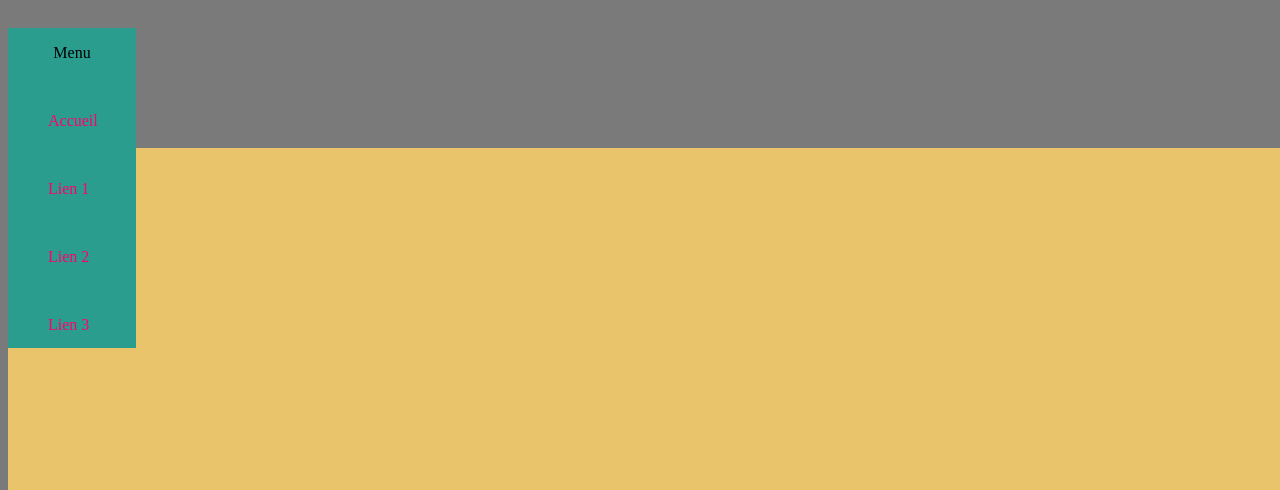
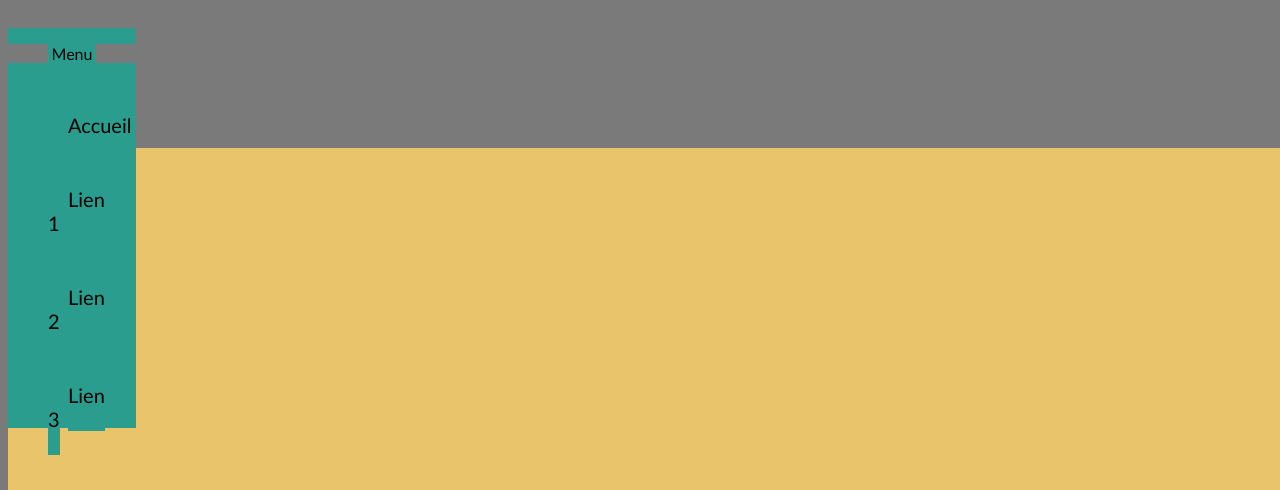
Before and after one commit to victord54/doctor-who-website-L1-project, a plain HTML site: page index.html in a window 1280 px wide. Shown: the part 310-800 px from the top of the page. Drawn offline with Linux system fonts and the light colour scheme.

Commit message:
menu dynamique

```diff
--- a/style.css
+++ b/style.css
@@ -1,6 +1,7 @@
 body
 {
   background-color: #7a7a7a;
+  font-family: "Gill Sans", sans-serif;
 }
 
 header
@@ -13,7 +14,7 @@ nav
 {
   position: fixed;
   width: 10%;
-  height: 320px;
+  height: 400px;
   margin-top: 30px;
   background-color: #2A9D8F;
 }
@@ -26,24 +27,30 @@ nav
 
 .menu a
 {
-  outline: none;
+  transition: 0.3s ease;
+  background: #2A9D8F;
+  font-size: 20px;
   text-decoration: none;
-}
-
-.menu a:link, .menu a:visited
-{
-    color: #ff006e
+  border-top: 4px solid #2A9D8F;
+  border-bottom: 4px solid #2A9D8F;
+  padding: 20px 0;
+  margin: 0 20px;
+  color: black;
 }
 
 .menu a:hover
 {
-  font-size: 120%;
+  border-top: 4px solid #ffffff;
+  border-bottom: 4px solid #ffffff;
+  padding: 6px 0;
 }
 
 
 #p_menu
 {
   text-align: center;
+  border-left: 40px solid #7a7a7a;
+  border-right: 40px solid #7a7a7a;
 }
 
 section
```
